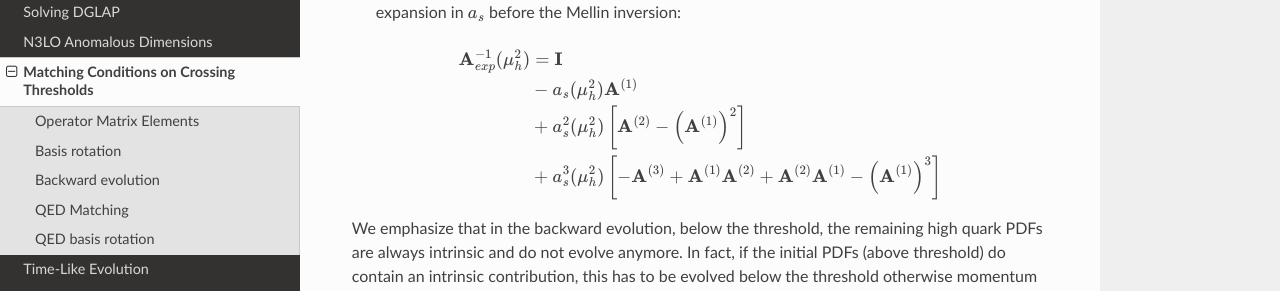
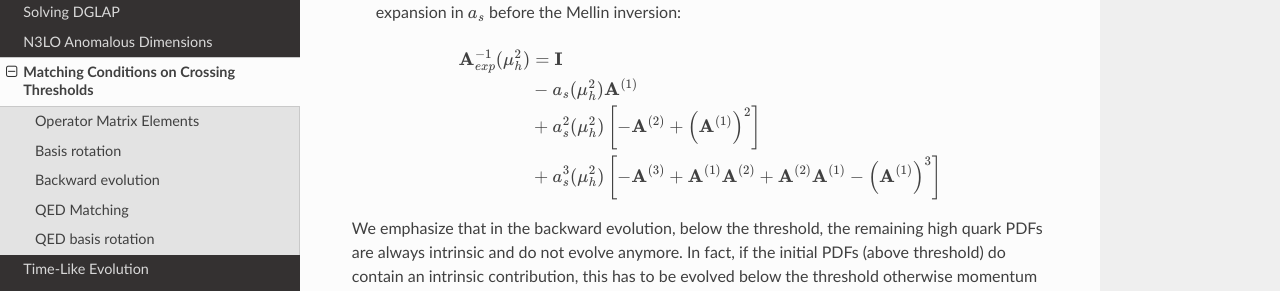
Before and after one commit to NNPDF/eko, a Sphinx documentation site: the page built from doc/source/theory/Matching.rst, in a window 1280 px wide and 900 px high, scrolled down 3287 px. Shown: the part 211-502 px from the top of the window. Built offline with Sphinx 7.4.7 and the Read the Docs theme 2.0.0, drawn with Linux system fonts in a browser that asks for light colours; pages that are not in the unit, such as notebooks, are missing from menus; cross-references to code outside the pages are shown as plain code.

```diff
--- a/doc/source/theory/Matching.rst
+++ b/doc/source/theory/Matching.rst
@@ -132,7 +132,7 @@ EKO implements two different strategies to perform this operation, that can be s
 .. math ::
     \mathbf{A}_{exp}^{-1}(\mu_{h}^2) &= \mathbf{I} \\
     & - a_s(\mu_{h}^2) \mathbf{A}^{(1)} \\
-    & + a_s^2(\mu_{h}^2) \left [ \mathbf{A}^{(2)} - \left(\mathbf{A}^{(1)}\right)^2 \right ] \\
+    & + a_s^2(\mu_{h}^2) \left [ - \mathbf{A}^{(2)} + \left(\mathbf{A}^{(1)}\right)^2 \right ] \\
     & + a_s^3(\mu_{h}^2) \left [ - \mathbf{A}^{(3)} + \mathbf{A}^{(1)} \mathbf{A}^{(2)} + \mathbf{A}^{(2)} \mathbf{A}^{(1)} - \left( \mathbf{A}^{(1)} \right )^3 \right ] \\
 
 We emphasize that in the backward evolution, below the threshold, the remaining high quark PDFs are always intrinsic and do not evolve anymore.
```
